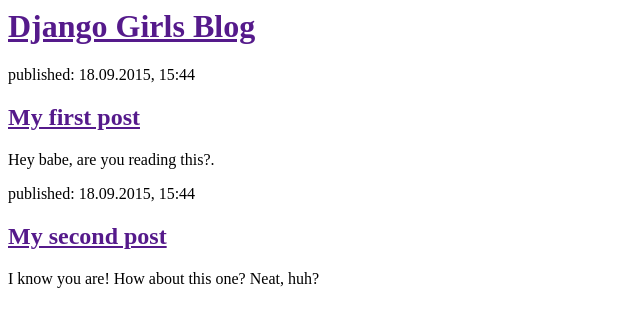
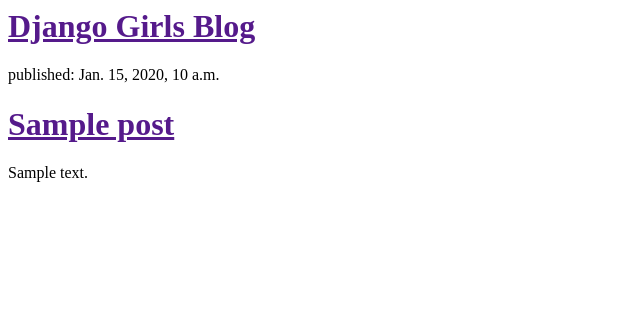
Before and after one commit to claudangela/my-first-blog, a Django app: template blog/templates/blog/post_list.html in a window 1280 px wide. Shown: the top 327 px of the page, without its empty margins (0-640 px from the left). Run offline with Django 3.2, Linux system fonts and the light colour scheme; the template is opened without the code that fills it: values that come from a table or form of the project are taken from there, others are empty; tables that the repository leaves empty hold one stand-in row (values such as "Sample post").

Commit message:
Modified templates to display posts from database.

```diff
--- a/blog/templates/blog/post_list.html
+++ b/blog/templates/blog/post_list.html
@@ -7,16 +7,12 @@
             <h1><a href="">Django Girls Blog</a></h1>
         </div>
 
-        <div>
-            <p>published: 18.09.2015, 15:44</p>
-            <h2><a href="">My first post</a></h2>
-            <p>Hey babe, are you reading this?.</p>
-        </div>
-
-        <div>
-            <p>published: 18.09.2015, 15:44</p>
-            <h2><a href="">My second post</a></h2>
-            <p>I know you are! How about this one? Neat, huh?</p>
-        </div>
+        {% for post in posts %}
+        	<div>
+        		<p>published: {{ post.published_date }} </p>
+        		<h1><a href="">{{ post.title }}</a></h1>
+        		<p>{{ post.text|linebreaks }}</p>
+        	</div>
+        {% endfor %}
     </body>
 </html>
--- a/blog/views.py
+++ b/blog/views.py
@@ -1,4 +1,8 @@
 from django.shortcuts import render
+from django.utils import timezone
+from .models import Post
 
 def post_list(request):
-	return render(request, 'blog/post_list.html',{})
+	posts = Post.objects.filter(published_date__lte=timezone.now()).order_by('published_date')
+	print (posts.count())
+	return render(request, 'blog/post_list.html',{'posts': posts})
```
